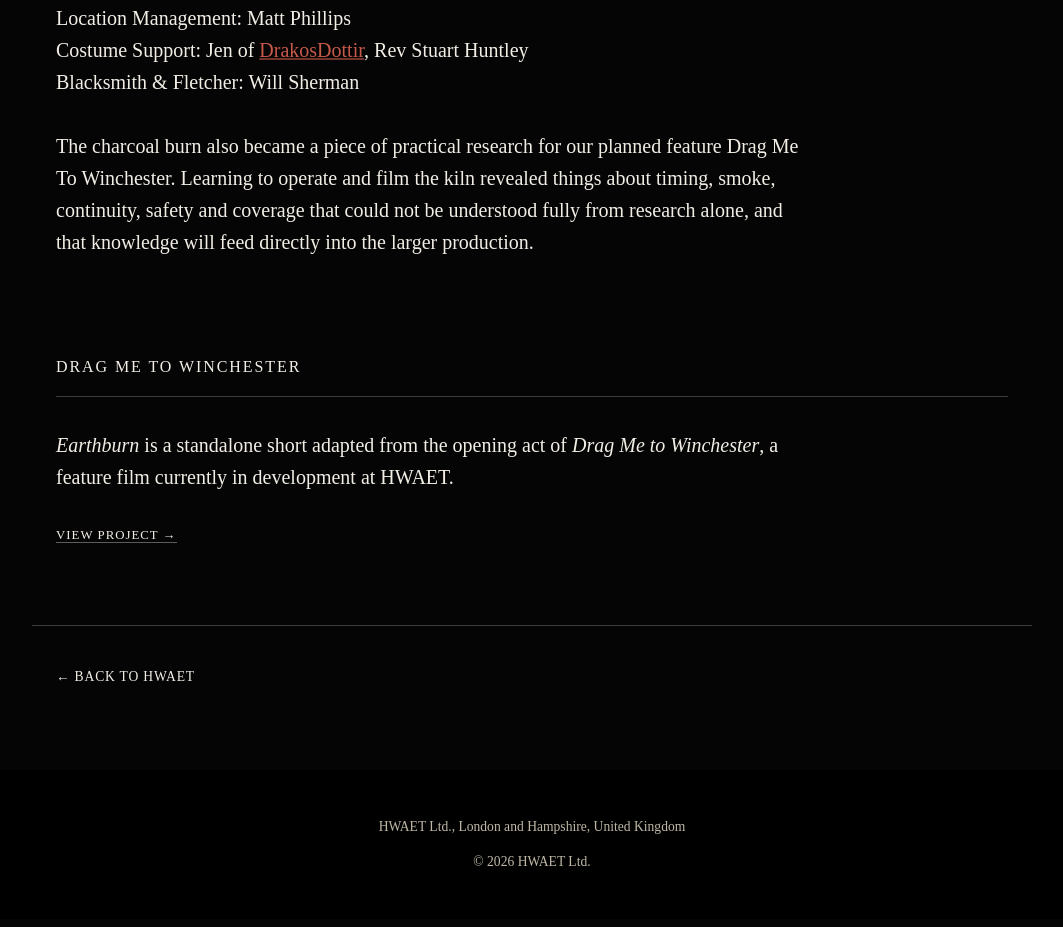
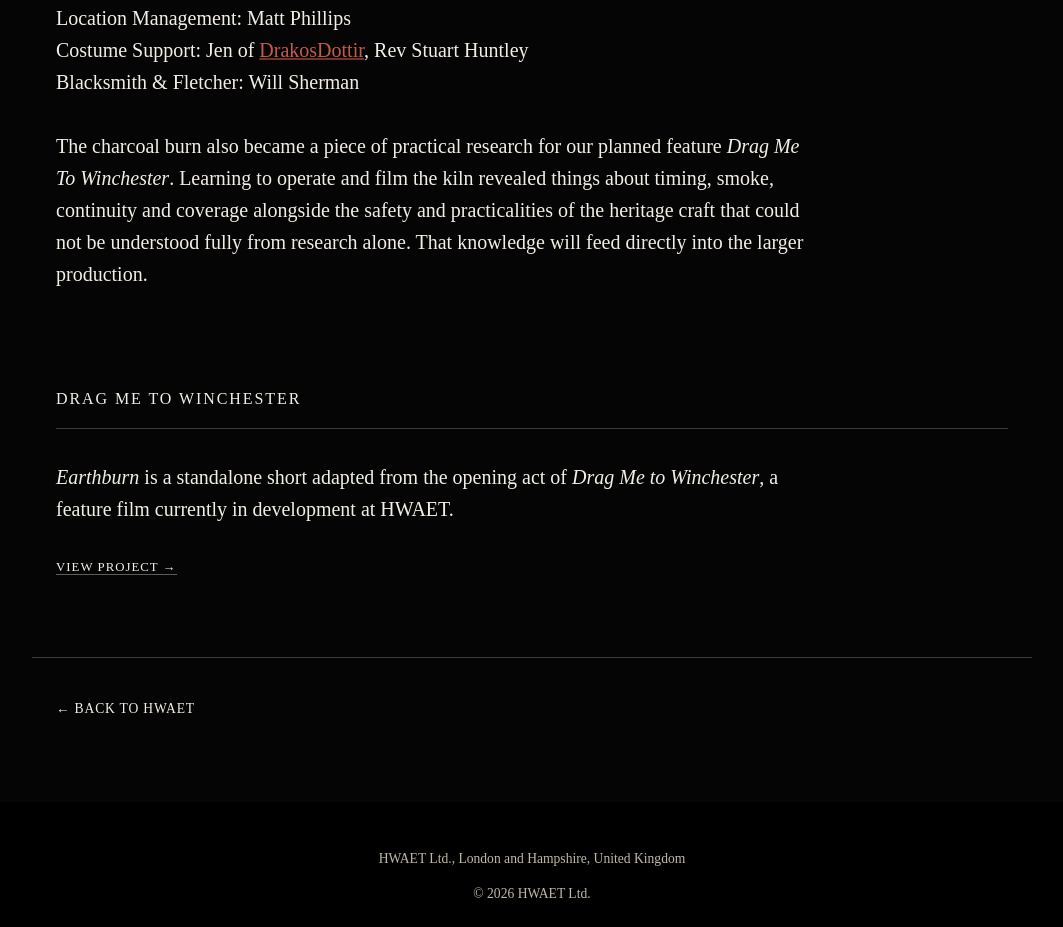
Before and after one commit to UnseenJim/Hwaet, an Eleventy site: page earthburn.njk in a window 1280 px wide. Shown: the part 2286-3213 px from the top of the page, without its empty margins (108-1171 px from the left). Built offline with nearby package versions, Linux system fonts and the light colour scheme; Eleventy itself is replaced by a stand-in of ours; files that its build step writes are made by us from their sources; a web font is replaced by a local one.

Commit message:
Update layout and content with images and styles

```diff
--- a/earthburn.njk
+++ b/earthburn.njk
@@ -100,7 +100,7 @@ Costume Support: Jen of <a href="https://www.etsy.com/uk/shop/DrakosDottir">Drak
 Blacksmith & Fletcher: Will Sherman
 	</p>
 	<p>
-The charcoal burn also became a piece of practical research for our planned feature Drag Me To Winchester. Learning to operate and film the kiln revealed things about timing, smoke, continuity, safety and coverage that could not be understood fully from research alone, and that knowledge will feed directly into the larger production.
+The charcoal burn also became a piece of practical research for our planned feature <em>Drag Me To Winchester</em>. Learning to operate and film the kiln revealed things about timing, smoke, continuity and coverage alongside the safety and practicalities of the heritage craft that could not be understood fully from research alone. That knowledge will feed directly into the larger production.
 	</p>
 
   </section>
```
